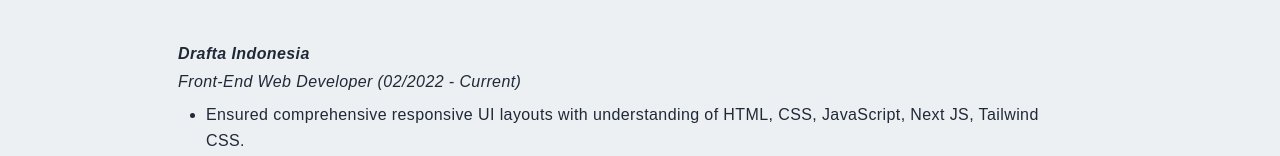
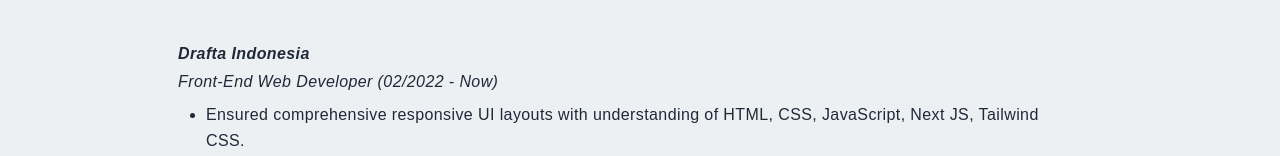
Before and after one commit to farreladitya/nextjs-portfolio, a Next.js app: page /resume in a window 1280 px wide. Shown: the part 485-641 px from the top of the page. Built offline with nearby package versions, Linux system fonts and the light colour scheme.

Commit message:
fix deploy

```diff
--- a/pages/resume.jsx
+++ b/pages/resume.jsx
@@ -17,7 +17,7 @@
           <h2 className="text-center">Farrel Istihsan Aditya</h2>
           <div className="flex">
             <a href="https://www.linkedin.com/in/farrelistihsan/" target="_blank" rel="noreferrer">
-              <FaLinkedinIn size={20} style= {{ marginRight: '1rem' }} />
+              <FaLinkedinIn size={20} style={{ marginRight: '1rem' }} />
             </a>
             <a href="https://github.com/farreladitya" target="_blank" rel="noreferrer">
               <FaGithub size={20} style={{ marginRight: '1rem' }} />
@@ -37,8 +37,8 @@
           </div>
         </div>
         <p>
-          I'am currently a third-year Information Systems major at Sepuluh Nopember Institute of Technology with prior internship, student study service experience and hackathon participant as backend developer Seeking for a software
-          engineer internship especially at backend developer and data scientist to enrich my experience in the field of data science, web developer and machine learning I'am a self-learner and on-time person with leadership experience
+          I&apos;am currently a third-year Information Systems major at Sepuluh Nopember Institute of Technology with prior internship, student study service experience and hackathon participant as backend developer Seeking for a software
+          engineer internship especially at backend developer and data scientist to enrich my experience in the field of data science, web developer and machine learning I&apos;am a self-learner and on-time person with leadership experience
           through my activities in university which improves my communication skil
         </p>
 
@@ -48,7 +48,7 @@
           <p className="italic">
             <span className="font-bold italic">Drafta Indonesia</span>
           </p>
-          <p className="py-1 italic">Front-End Web Developer (02/2022 - Current)</p>
+          <p className="py-1 italic">Front-End Web Developer (02/2022 - Now)</p>
           <ul className="list-disc list-outside px-7 py-1 leading-relaxed">
             <li>Ensured comprehensive responsive UI layouts with understanding of HTML, CSS, JavaScript, Next JS, Tailwind CSS.</li>
             <li>Troubleshoot issues and concerns, configure operation and analytic plugins, and design changes as needed.</li>
```
